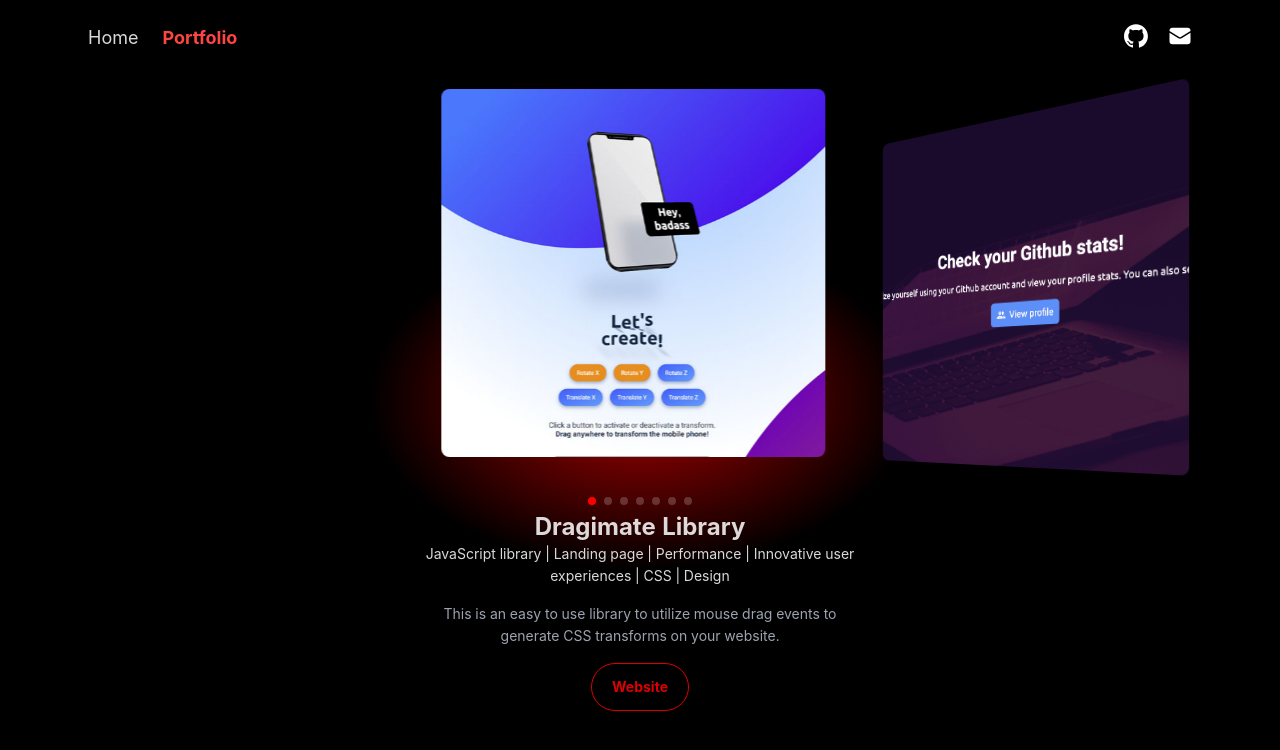
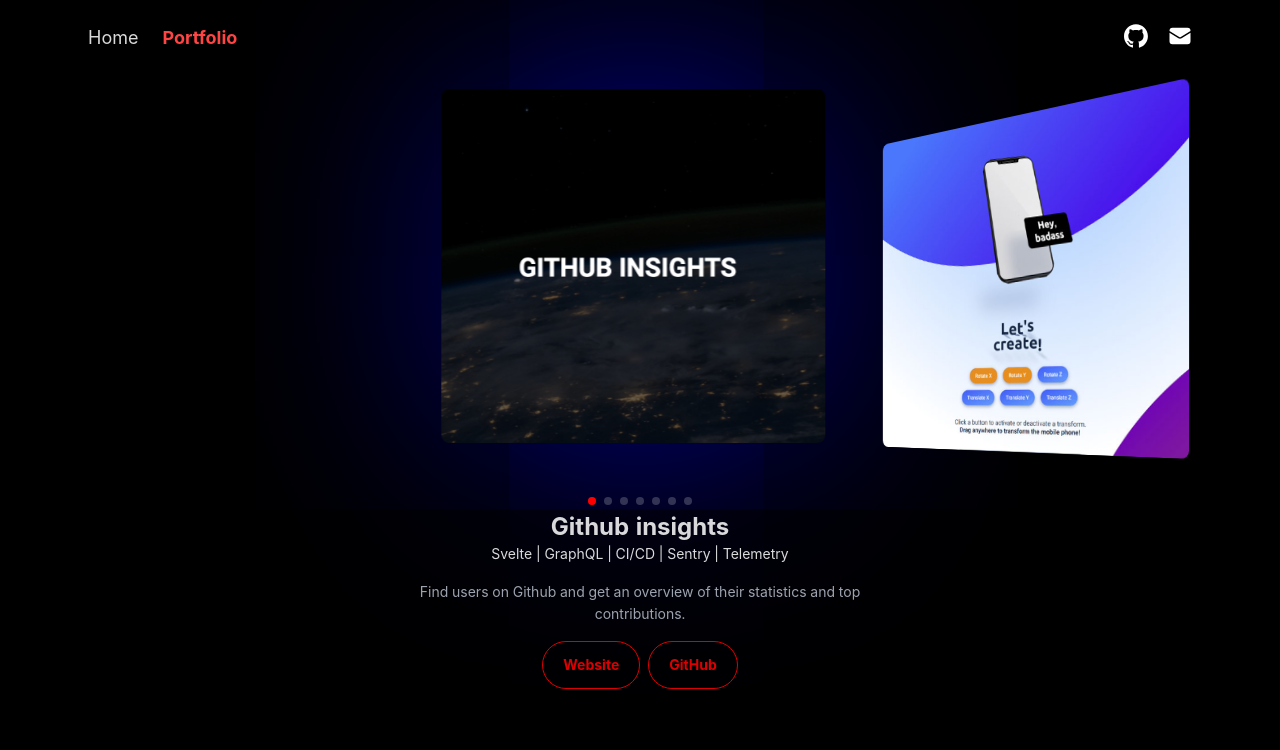
Before and after one commit to vonsa/portfolio-v2, a React (Create React App) app: page /portfolio in a window 1280 px wide. Shown: the top 750 px of the page. Built offline with nearby package versions, Linux system fonts and the light colour scheme.

Commit message:
feat: portfolio slide colors

```diff
--- a/src/Components/Slider/SlideText.tsx
+++ b/src/Components/Slider/SlideText.tsx
@@ -6,6 +6,7 @@ export interface SlideTextInterface {
   description: string;
   website?: string;
   github?: string;
+  color?: string;
 }
 
 /*
--- a/src/Components/Slider/Slider.tsx
+++ b/src/Components/Slider/Slider.tsx
@@ -1,4 +1,9 @@
-import { EffectCoverflow, Pagination, Virtual } from "swiper";
+import {
+  EffectCoverflow,
+  Pagination,
+  Virtual,
+  Swiper as SwiperInterface,
+} from "swiper";
 import { Swiper, SwiperSlide } from "swiper/react";
 import "swiper/css";
 import "swiper/css/effect-coverflow";
@@ -13,26 +18,33 @@ export type SliderInterface = (SlideTextInterface & { img: string })[];
 
 const Slider = ({ slides }: { slides: SliderInterface }) => {
   const [activeIndex, setActiveIndex] = useState<number>(0);
-
-  // const step = 1 / slides.length;
-  // const hiddenAt = step / 2;
+  const [height, setHeight] = useState<number>();
 
   return (
-    <div className="min-h-full w-full" id="swiper-outer-wrapper">
+    <div
+      className="min-h-full w-full relative"
+      id="swiper-outer-wrapper"
+      style={
+        {
+          "--main-color": slides[activeIndex]?.color || "#ff0000",
+        } as React.CSSProperties
+      }
+    >
+      <div
+        className="flex justify-center items-center w-full h-full absolute"
+        style={{ height: `${height}px` }}
+      >
+        <div id="radial-gradient"></div>
+      </div>
       <Swiper
         spaceBetween={20}
         slidesPerView={1}
         onSlideChange={(swiper) => {
           setActiveIndex(swiper.activeIndex);
         }}
-        // onSliderMove={(swiper, event) => {
-        //   const base = step * swiper.realIndex;
-        //   const diff = Math.abs(swiper.progress - base);
-        //   console.log({ base, hiddenAt, diff });
-        //   const opacity = diff / hiddenAt;
-
-        //   console.log({ opacity });
-        // }}
+        onResize={(swiper) => {
+          setHeight(swiper.wrapperEl.clientHeight);
+        }}
         scrollbar={{ draggable: true }}
         grabCursor={true}
         modules={[EffectCoverflow, Pagination, Virtual]}
--- a/src/Components/Slider/slider.css
+++ b/src/Components/Slider/slider.css
@@ -10,3 +10,14 @@
 .swiper-pagination-bullet-active {
   background: red;
 }
+
+#radial-gradient {
+  box-shadow: 0 0px 300px 170px var(--main-color, #aa0000);
+  transition: all ease-in-out 0.4s;
+}
+
+@media only screen and (max-width: 800px) {
+  #radial-gradient {
+    box-shadow: 0 0px 200px 110px var(--main-color, #aa0000);
+  }
+}
--- a/src/config/slides.ts
+++ b/src/config/slides.ts
@@ -8,6 +8,16 @@ import githubInsights from "../assets/img/portfolio/github-insights.png";
 import { SliderInterface } from "../Components/Slider/Slider";
 
 export const slides: SliderInterface = [
+  {
+    img: githubInsights,
+    website: "https://github-insights.coendewaal.com",
+    github: "https://github.com/vonsa/Github-insights",
+    title: "Github insights",
+    tags: ["Svelte", "GraphQL", "CI/CD", "Sentry", "Telemetry"],
+    description:
+      "Find users on Github and get an overview of their statistics and top contributions.",
+    color: "#0000aa",
+  },
   {
     img: dragimate,
     website: "https://dragimate.coendewaal.com",
@@ -22,15 +32,7 @@ export const slides: SliderInterface = [
     ],
     description:
       "This is an easy to use library to utilize mouse drag events to generate CSS transforms on your website.",
-  },
-  {
-    img: githubInsights,
-    website: "https://github-insights.coendewaal.com",
-    github: "https://github.com/vonsa/Github-insights",
-    title: "Github insights",
-    tags: ["Svelte", "GraphQL", "CI/CD", "Sentry", "Telemetry"],
-    description:
-      "Find users on Github and get an overview of their statistics and top contributions.",
+    color: "#8802ad",
   },
   {
     img: vonsawebsite,
@@ -38,6 +40,7 @@ export const slides: SliderInterface = [
     title: "WordPress website",
     tags: ["Design", "WordPress", "CSS"],
     description: "Web development & design agency website. Slightly dated.",
+    color: "#0071bd",
   },
   {
     img: space,
@@ -46,6 +49,7 @@ export const slides: SliderInterface = [
     tags: ["Art", "Photoshop", "Concept art"],
     description:
       "View digital paintings I've done as videogame related conceptual work.",
+    color: "#00ad68",
   },
   {
     img: businesscards,
@@ -53,6 +57,7 @@ export const slides: SliderInterface = [
     tags: ["Design", "Business cards", "Vonsa"],
     description:
       "These business cards have been printed with foil printing technique, elements such as the logo are printed in silver.",
+    color: "#8b00e8",
   },
   {
     img: icons,
@@ -67,5 +72,6 @@ export const slides: SliderInterface = [
     tags: ["Logo", "Design"],
     description:
       "This logo resembles some core elements in the smith's trade. It portrays class and the logo itself can be incorporated as a metal emblem into fence designs.",
+    color: "#4200c7",
   },
 ];
--- a/src/pages/Portfolio/Portfolio.css
+++ /dev/null
@@ -1,3 +0,0 @@
-#portfolio-page-background {
-  background: radial-gradient(#aa0000 0%, #000000 30%);
-}
--- a/src/pages/Portfolio/Portfolio.tsx
+++ b/src/pages/Portfolio/Portfolio.tsx
@@ -1,14 +1,10 @@
 import Slider from "../../Components/Slider/Slider";
-import "./Portfolio.css";
 import { slides } from "../../config/slides";
 
 const PortfolioPage = () => {
   return (
     <div className="min-h-full relative pt-2 pb-2 flex flex-col justify-center items-center">
-      <div
-        className="h-full w-full fixed top-0 left-0"
-        id="portfolio-page-background"
-      ></div>
+      <div className="h-full w-full fixed top-0 left-0"></div>
       <Slider slides={slides} />
     </div>
   );
```
Also changed, not shown: src/assets/img/portfolio/github-insights.png.
